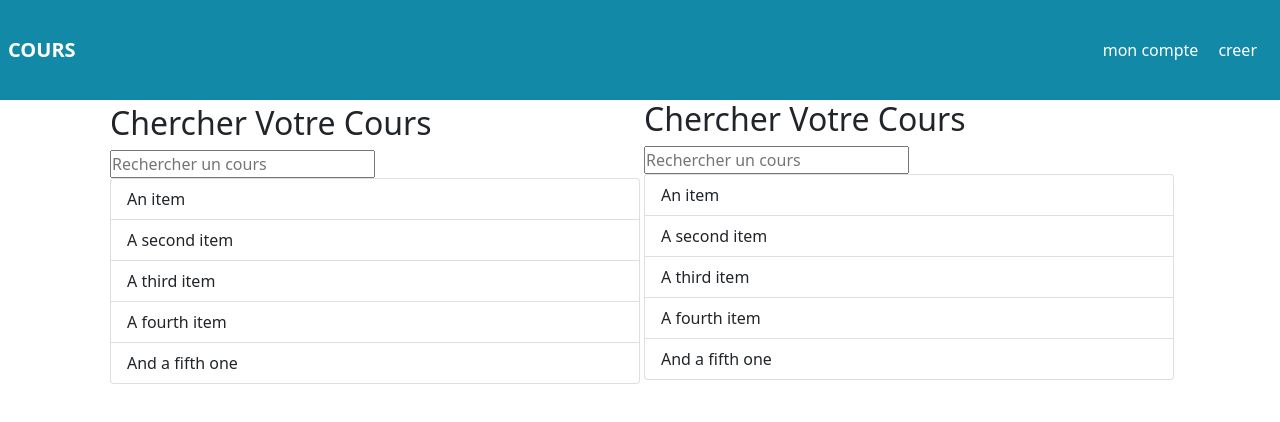
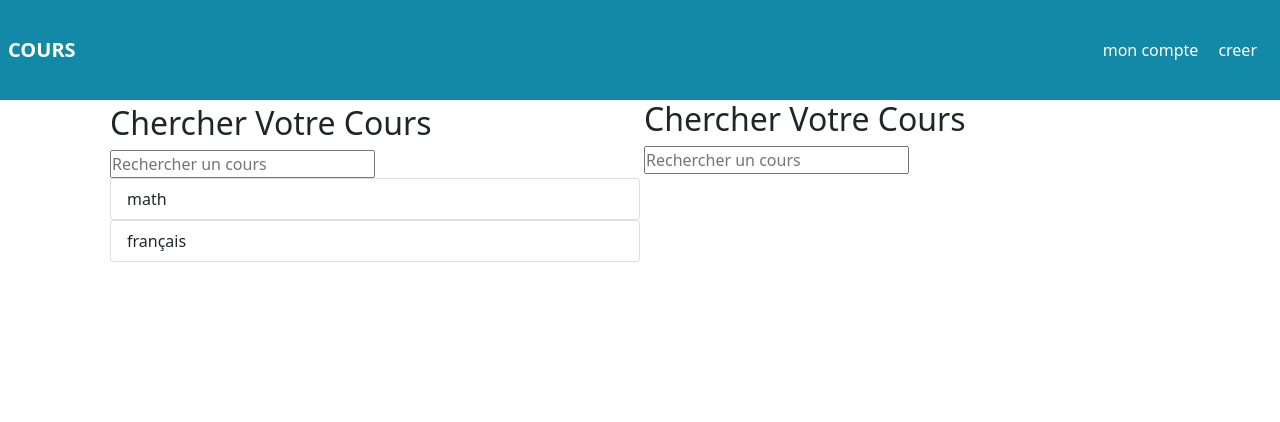
Before and after one commit to NYAZAK/coursemanagement, an Angular app: page /cours/rechercheCours in a window 1280 px wide. Shown: the top 422 px of the page. Built offline with nearby package versions, Linux system fonts and the light colour scheme.

Commit message:
add observable to generate liste of course in the search component

```diff
--- a/src/app/app-routing.module.ts
+++ b/src/app/app-routing.module.ts
@@ -13,8 +13,9 @@ const routes: Routes = [
   {path: 'conenxion', component: ConnexionComponent},
   {path: 'cours', component: CoursComponent, canActivateChild: [AuthGuard], children: [
       {path: 'rechercheCours', component: CherchercoursComponent},
-      {path: 'detail', component: DetailcoursComponent},
-      {path: 'creationcours', component: CreercoursComponent}
+      {path: ':index', component: DetailcoursComponent},
+      {path: 'creationcours', component: CreercoursComponent},
+      {path: ':index/modifier', component: CreercoursComponent}
     ]},
 
   {path: "**", component: NotfoundComponent}
--- a/src/app/cours/cherchercours/cherchercours.component.html
+++ b/src/app/cours/cherchercours/cherchercours.component.html
@@ -1,12 +1,7 @@
 <div class="w-100">
 <h2>Chercher Votre Cours</h2>
 <input class="mb-20 w-50" type="text"placeholder="Rechercher un cours" [(ngModel)]="search">
-<ul class="list-group">
-  <li class="list-group-item">An item</li>
-  <li class="list-group-item">A second item</li>
-  <li class="list-group-item">A third item</li>
-  <li class="list-group-item">A fourth item</li>
-  <li class="list-group-item">And a fifth one</li>
+<ul class="list-group" *ngFor="let cours of cours; let index = index" >
+  <li class="list-group-item" [routerLink]="[index]"  routerLinkActive="active">{{cours.name}}</li>
 </ul>
-
 </div>
--- a/src/app/cours/cherchercours/cherchercours.component.ts
+++ b/src/app/cours/cherchercours/cherchercours.component.ts
@@ -1,4 +1,5 @@
-import { Component, OnInit } from '@angular/core';
+import {Component, Input, OnInit} from '@angular/core';
+import {Cours} from "../../shared/models/cours";
 
 @Component({
   selector: 'app-cherchercours',
@@ -6,6 +7,7 @@ import { Component, OnInit } from '@angular/core';
   styleUrls: ['./cherchercours.component.scss']
 })
 export class CherchercoursComponent implements OnInit {
+  @Input() public cours: Cours[];
   public search = '';
   constructor() { }
 
--- a/src/app/cours/cours.component.html
+++ b/src/app/cours/cours.component.html
@@ -1,5 +1,5 @@
 <div class="container d-flex flex-row justify-content-around">
-  <app-cherchercours class="w-50 m-1" ></app-cherchercours>
+  <app-cherchercours class="w-50 m-1"  [cours]="cours"></app-cherchercours>
   <div class="w-50">
     <router-outlet></router-outlet>
   </div>
--- a/src/app/cours/cours.component.ts
+++ b/src/app/cours/cours.component.ts
@@ -1,15 +1,26 @@
-import { Component, OnInit } from '@angular/core';
+import {Component, OnDestroy, OnInit} from '@angular/core';
+import {Cours} from "../shared/models/cours";
+import {CoursService} from "../shared/services/cours.service";
+import {Subscription} from "rxjs";
 
 @Component({
   selector: 'app-cours',
   templateUrl: './cours.component.html',
   styleUrls: ['./cours.component.scss']
 })
-export class CoursComponent implements OnInit {
-
-  constructor() { }
+export class CoursComponent implements OnInit, OnDestroy {
+  public cours: Cours[];
+  public subscription = new Subscription();
+  constructor(private coursService: CoursService) { }
 
   ngOnInit(): void {
+    this.subscription.add(this.coursService.cours.subscribe((cours: Cours[]) => {
+      this.cours = cours;
+    }));
+  }
+
+  ngOnDestroy() {
+    this.subscription.unsubscribe();
   }
 
 }
--- /dev/null
+++ b/src/app/shared/services/cours.service.ts
@@ -0,0 +1,31 @@
+import { Injectable } from '@angular/core';
+import {BehaviorSubject} from "rxjs";
+import {Cours} from "../models/cours";
+
+@Injectable({
+  providedIn: 'root'
+})
+export class CoursService {
+  public cours: BehaviorSubject<Cours[]> = new BehaviorSubject<Cours[]>([
+    { name: 'math',
+      description:'ccours de calcul matriciel',
+      categorie:'science dure',
+      sujet: 'calculs matriciel',
+      nombreEtudiants:42,
+      heuredebut: "12"
+    },
+    { name: 'français',
+      description:'ccours de litterature française',
+      categorie:'litterature',
+      sujet: 'civislisation française',
+      nombreEtudiants:39,
+      heuredebut: "14"
+    },
+  ])
+  constructor() { }
+
+
+  public getCours(index: number): Cours {
+    return this.cours.value[index];
+  }
+}
--- a/src/styles.scss
+++ b/src/styles.scss
@@ -79,3 +79,8 @@ a{
     background-color: #ddd;
   }
 }
+
+
+.active{
+  background-color: #12CBC4;
+}
```
Also changed, not shown: 1 other file (tests, documents, lock files or other folders).
